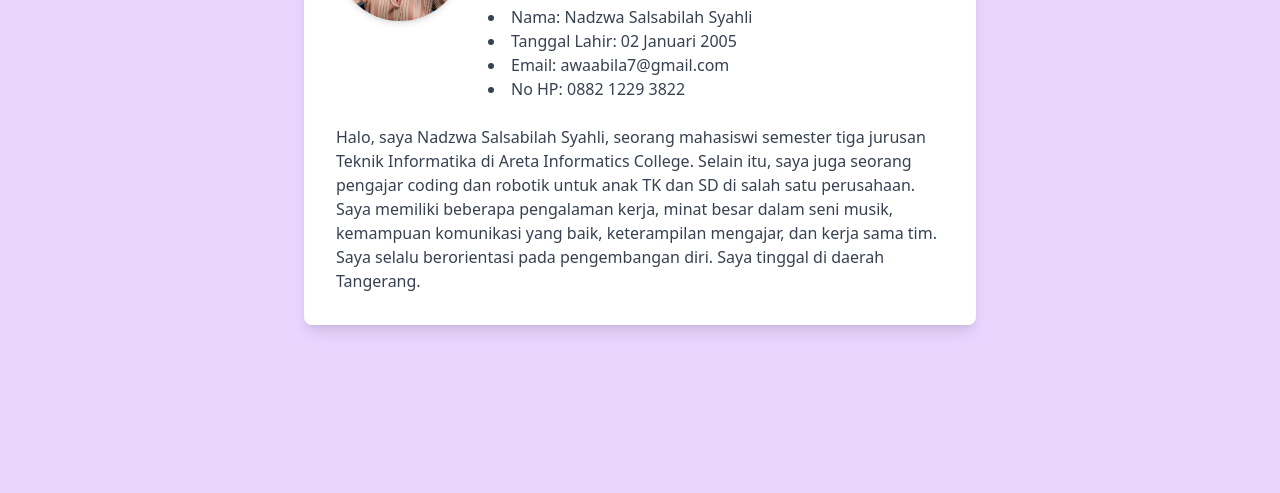
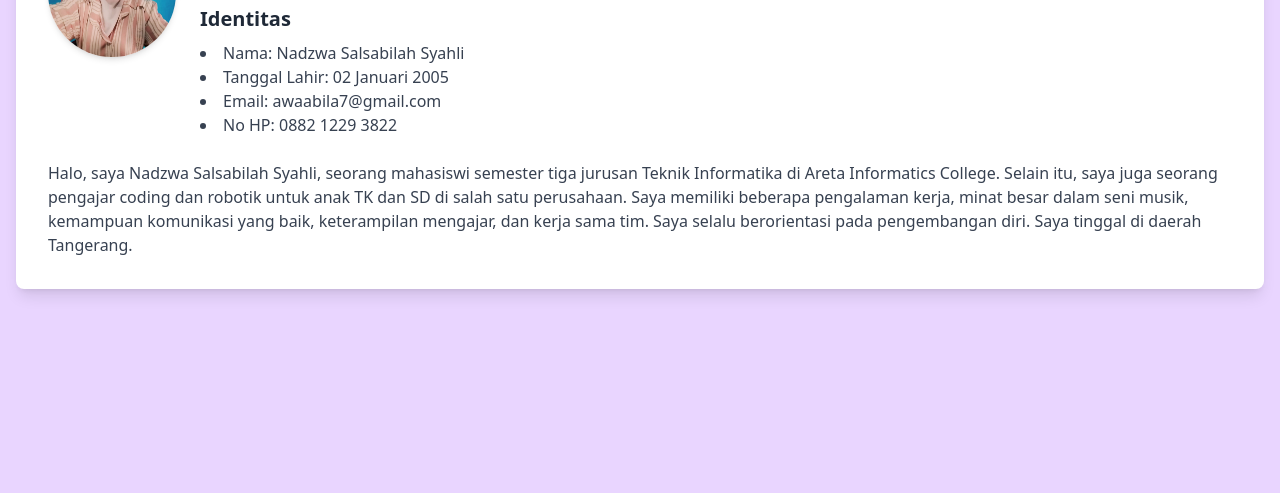
Before and after one commit to apakelah/wa, a plain HTML site: page aboutme.html in a window 1280 px wide. Shown: the part 307-800 px from the top of the page. Drawn offline with nearby package versions, Linux system fonts and the light colour scheme.

Commit message:
aboutme.html

```diff
--- a/aboutme.html
+++ b/aboutme.html
@@ -10,7 +10,7 @@
 
   <!-- Full Screen Container -->
   <div class="min-h-screen flex items-center justify-center px-4 py-8">
-    <div class="bg-white shadow-lg rounded-lg p-6 sm:p-8 w-full max-w-2xl">
+    <div class="bg-white shadow-lg rounded-lg p-6 sm:p-8 w-full">
 
       <!-- Profile Section -->
       <div class="flex flex-col sm:flex-row items-center sm:items-start sm:space-x-6">
```
